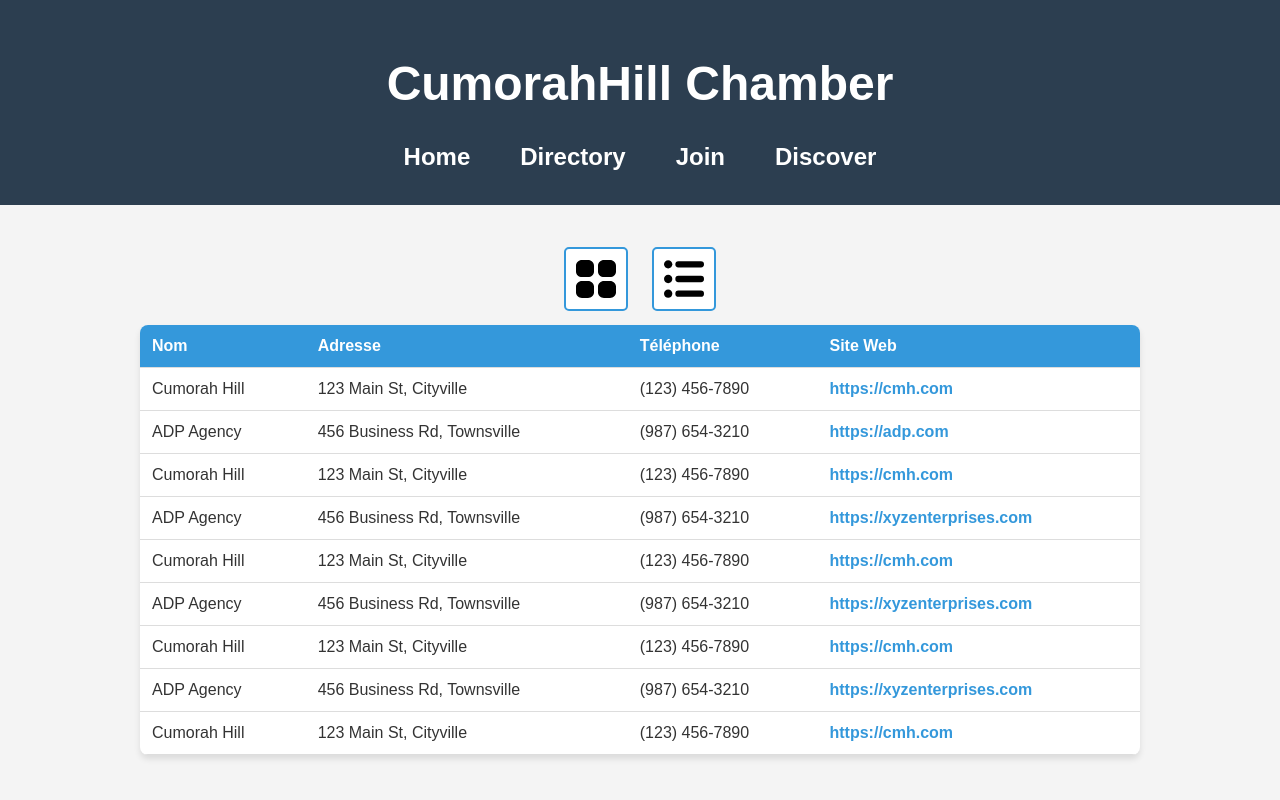
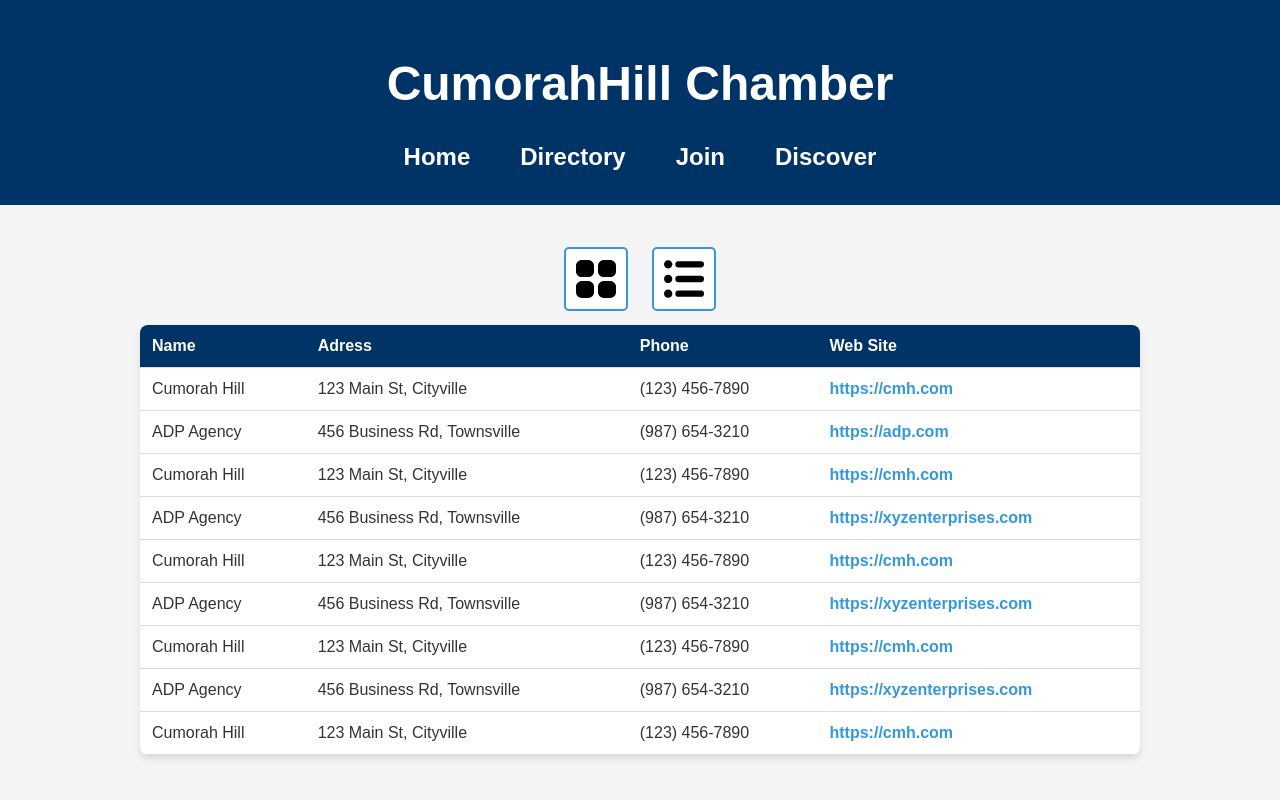
Before and after one commit to GlodyMafo/wdd231, a plain HTML site: page chamber/directory.html in a window 1280 px wide. Both pictures are taken after a click on the link 684 px from the left and 315 px from the top of the page. Shown: the top 800 px of the page. Drawn offline with Linux system fonts and the light colour scheme.

Commit message:
chamber new attempt

```diff
--- a/chamber/directory.html
+++ b/chamber/directory.html
@@ -3,15 +3,16 @@
 <head>
   <meta charset="UTF-8">
   <meta name="viewport" content="width=device-width, initial-scale=1.0">
-  <meta name="description" content="Chamber of Commerce Directory">
+  <meta name="description" content="Explore the Chamber of Commerce member directory, including their contact information, websites, and membership levels.">
+  <meta name="keywords" content="chamber of commerce, directory, businesses, members, contact, information">
   <meta name="author" content="Glody Mafo">
+  <title>Member Directory - Chamber of Commerce</title>
 
   <meta property="og:title" content="Chamber of Commerce Directory">
   <meta property="og:type" content="website">
   <meta property="og:image" content="images/og-image.jpg">
   <meta property="og:url" content="https://www.yoursite.com/directory.html">
 
-  <title>Chamber of Commerce Directory</title>
   <link rel="icon" href="images/CumorahHill.png" type="image/icon">
 
   <link rel="stylesheet" href="styles/directory.css">
--- a/chamber/scripts/directory.js
+++ b/chamber/scripts/directory.js
@@ -19,10 +19,10 @@ document.addEventListener("DOMContentLoaded", () => {
             table.innerHTML = `
                 <thead>
                     <tr>
-                        <th>Nom</th>
-                        <th>Adresse</th>
-                        <th>Téléphone</th>
-                        <th>Site Web</th>
+                        <th>Name</th>
+                        <th>Adress</th>
+                        <th>Phone</th>
+                        <th>Web Site</th>
                     </tr>
                 </thead>
                 <tbody>
--- a/chamber/styles/directory.css
+++ b/chamber/styles/directory.css
@@ -1,4 +1,3 @@
-
 body {
     font-family: Arial, sans-serif;
     margin: 0;
@@ -8,16 +7,14 @@ body {
     color: #333;
 }
 
-
 header {
-    background: #2c3e50;
+    background: #003366;
     color: white;
     padding: 1.5rem;
     text-align: center;
     font-size: 1.5rem;
     font-weight: bold;
 }
-
 
 nav ul {
     list-style: none;
@@ -38,14 +35,13 @@ nav a {
 }
 
 nav a:hover {
-    background: rgba(255, 255, 255, 0.2);
+    background: #005a99;
 }
 
 main {
     padding: 2rem;
     text-align: center;
 }
-
 
 .toggle {
     width: 40px;
@@ -65,14 +61,12 @@ main {
     color: white;
 }
 
-
 .grid-view {
     display: grid;
     grid-template-columns: repeat(auto-fill, minmax(280px, 1fr));
     gap: 20px;
     justify-content: center;
 }
-
 
 .card {
     background: white;
@@ -97,7 +91,7 @@ main {
 }
 
 .card h3 {
-    color: #2c3e50;
+    color: #003366;
     margin-bottom: 8px;
 }
 
@@ -144,7 +138,7 @@ main {
 }
 
 .list-view th {
-    background-color: #3498db;
+    background-color: #003366;
     color: white;
 }
 
@@ -162,9 +156,8 @@ main {
     text-decoration: underline;
 }
 
-
 footer {
-    background: #2c3e50;
+    background: #003366;
     color: white;
     text-align: center;
     padding: 1rem;
```
